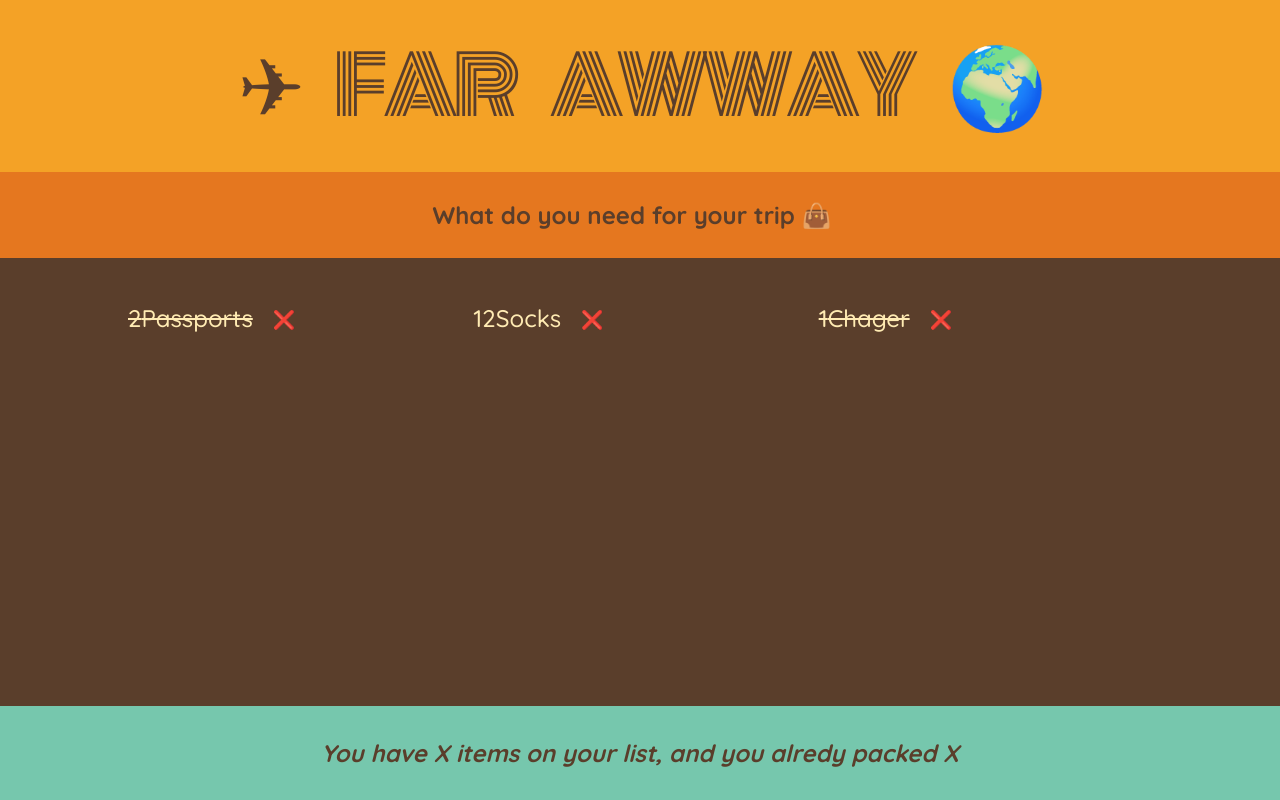
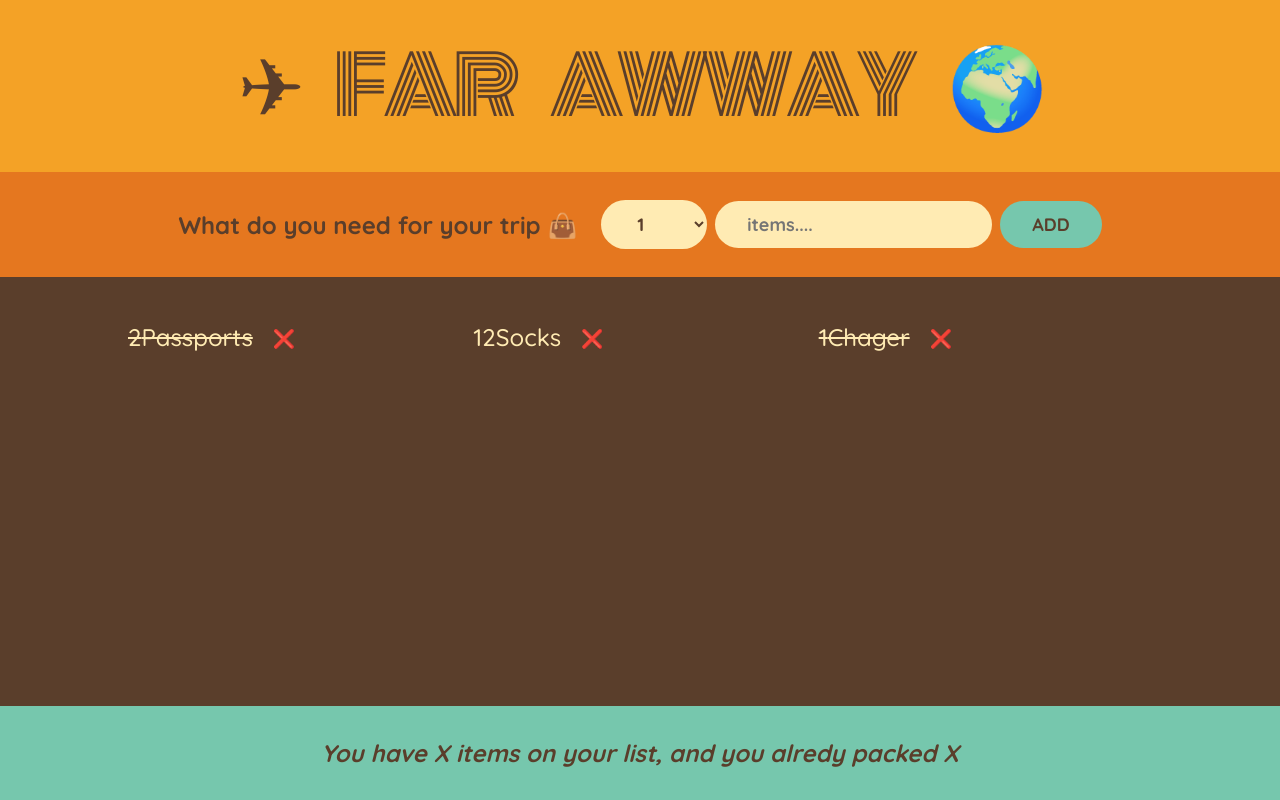
Before and after one commit to Bryanmankind/travel-list, a React (Create React App) app in the folder travel-list/: page / in a window 1280 px wide. Built offline with nearby package versions, Linux system fonts and the light colour scheme.

Commit message:
react-travel-list

```diff
--- a/travel-list/src/App.js
+++ b/travel-list/src/App.js
@@ -23,6 +23,15 @@ function Form() {
   return (
     <div className="add-form">
       <h3>What do you need for your trip 👜</h3>
+      <select>
+        {Array.from({ length: 20 }, (_, i) => i + 1).map((num) => (
+          <option value={num} key={num}>
+            {num}
+          </option>
+        ))}
+      </select>
+      <input type="text" placeholder="items...." />
+      <button>Add</button>
     </div>
   );
 }
@@ -32,7 +41,7 @@ function PackingList() {
     <div className="list">
       <ul>
         {initialItems.map((map) => (
-          <List items={map} />
+          <List items={map} key={map.id} />
         ))}
       </ul>
     </div>
```
